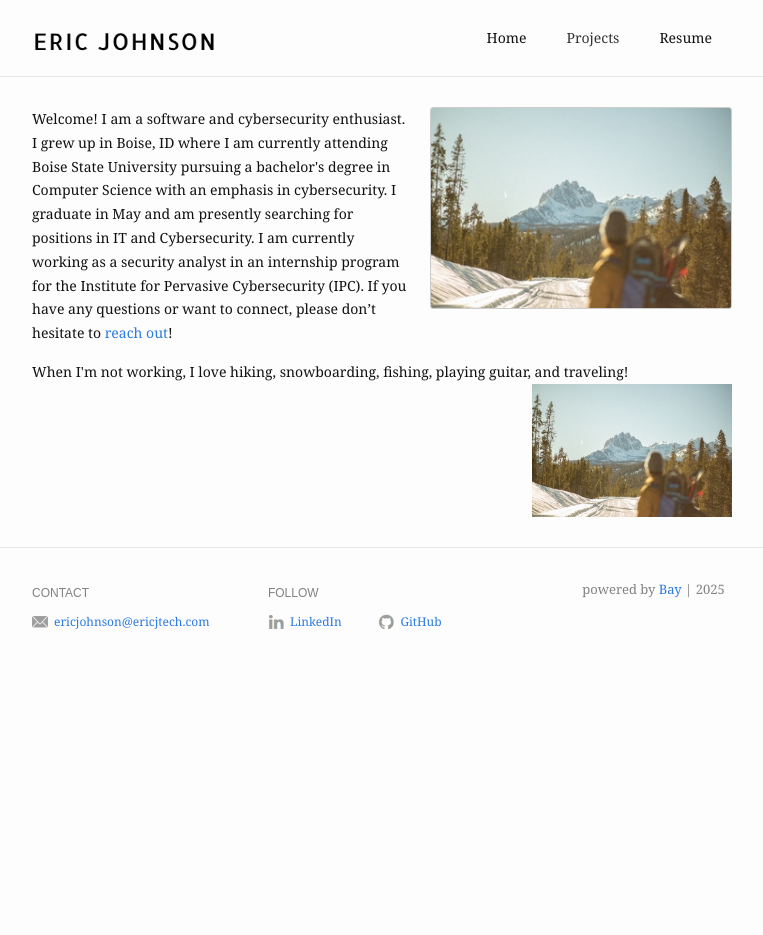
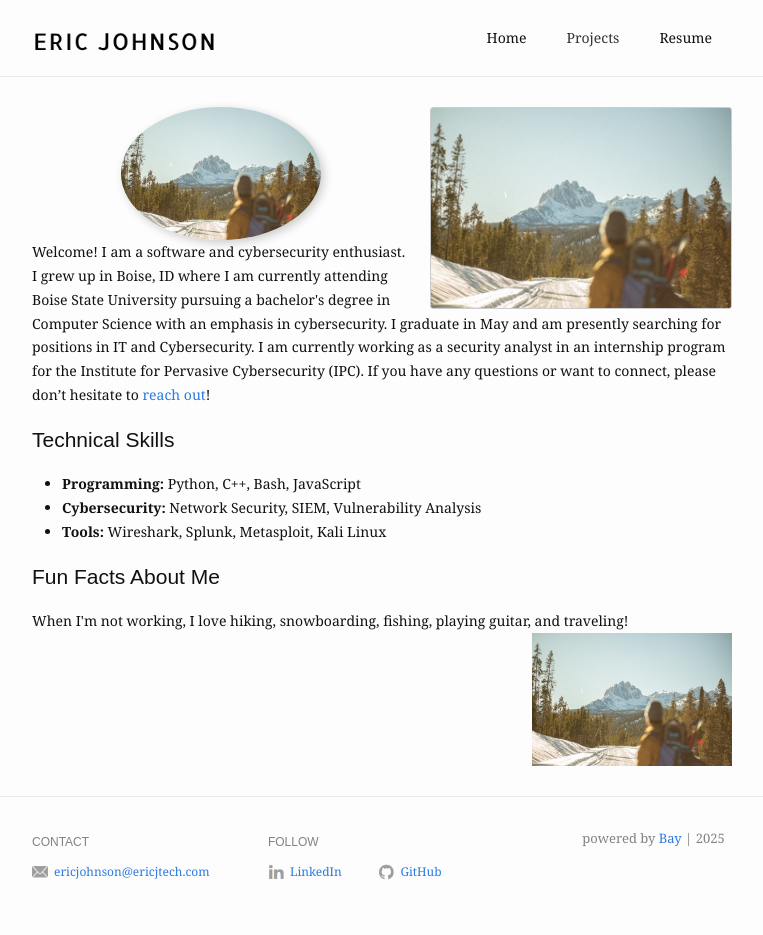
Before and after one commit to eboi1/eboi1.github.io, a Jekyll site: the page built from index.md, in a window 1280 px wide. Shown: the whole page, without its empty margins (258-1021 px from the left). Built offline with Jekyll 4.4.1, drawn with Linux system fonts in a browser that asks for light colours; before the commit the page ends 900 px from its top, so only the background shows below that.

Commit message:
index format test

```diff
--- a/index.md
+++ b/index.md
@@ -4,11 +4,24 @@ profile_picture:
   src: /assets/img/eric-profile-pic.jpg
   alt: website picture
 ---
+<div style="text-align: center;">
+  <img src="/assets/img/eric-profile-pic.jpg" alt="Eric Johnson" style="width: 200px; border-radius: 50%; box-shadow: 3px 3px 10px rgba(0,0,0,0.2);">
+</div>
 
 <p>
   Welcome! I am a software and cybersecurity enthusiast. I grew up in Boise, ID where I am currently attending Boise State University pursuing a bachelor's degree in Computer Science with an emphasis in cybersecurity. I graduate in May and am presently searching for positions in IT and Cybersecurity. I am currently working as a security analyst in an internship program for the Institute for Pervasive Cybersecurity (IPC). If you have any questions or want to connect, please don’t hesitate to <a href="mailto:ericjohnson@ericjtech.com">reach out</a>!
 </p>
 
+
+<h2>Technical Skills</h2>
+<ul>
+  <li><strong>Programming:</strong> Python, C++, Bash, JavaScript</li>
+  <li><strong>Cybersecurity:</strong> Network Security, SIEM, Vulnerability Analysis</li>
+  <li><strong>Tools:</strong> Wireshark, Splunk, Metasploit, Kali Linux</li>
+</ul>
+
+
+<h2>Fun Facts About Me</h2>
 <p>
   When I'm not working, I love hiking, snowboarding, fishing, playing guitar, and traveling!
     <img src="/assets/img/eric-profile-pic.jpg" alt="Another Image" style="float: right; width: 200px; margin-left: 20px;">
```
